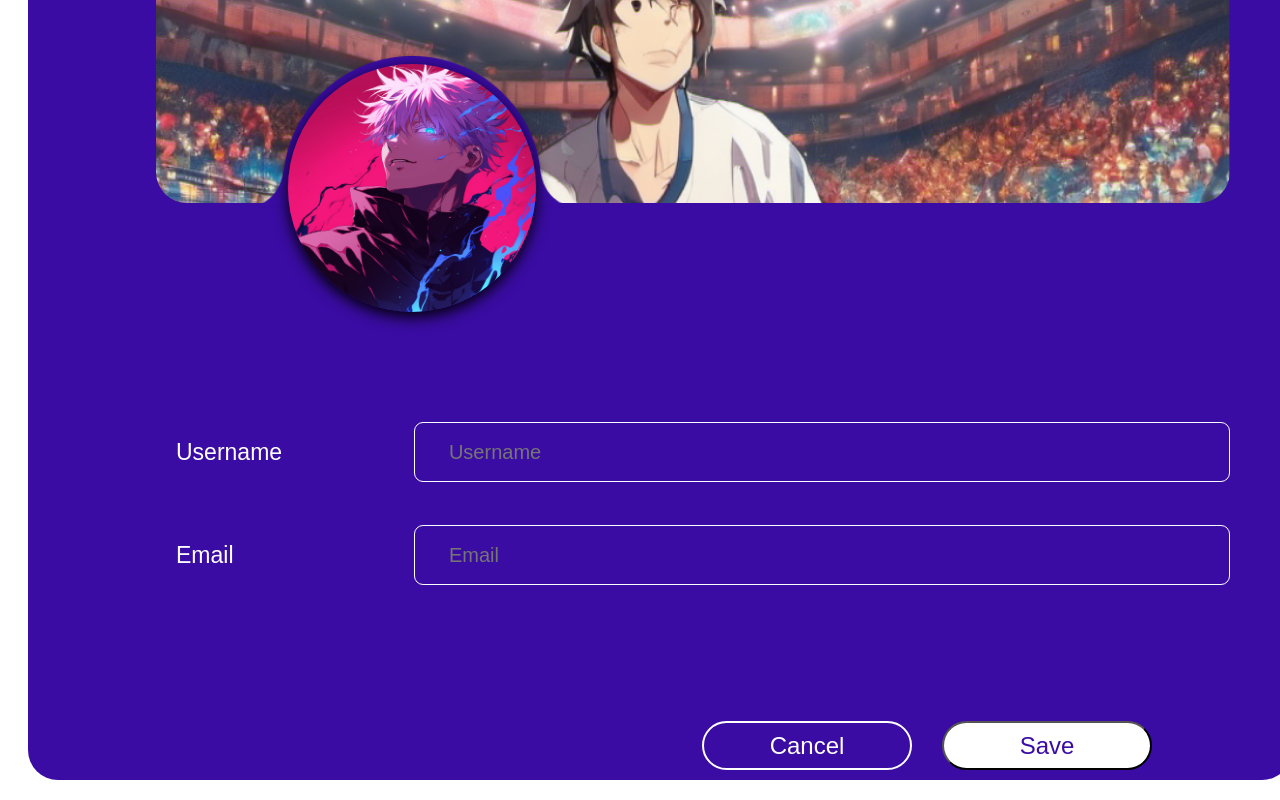
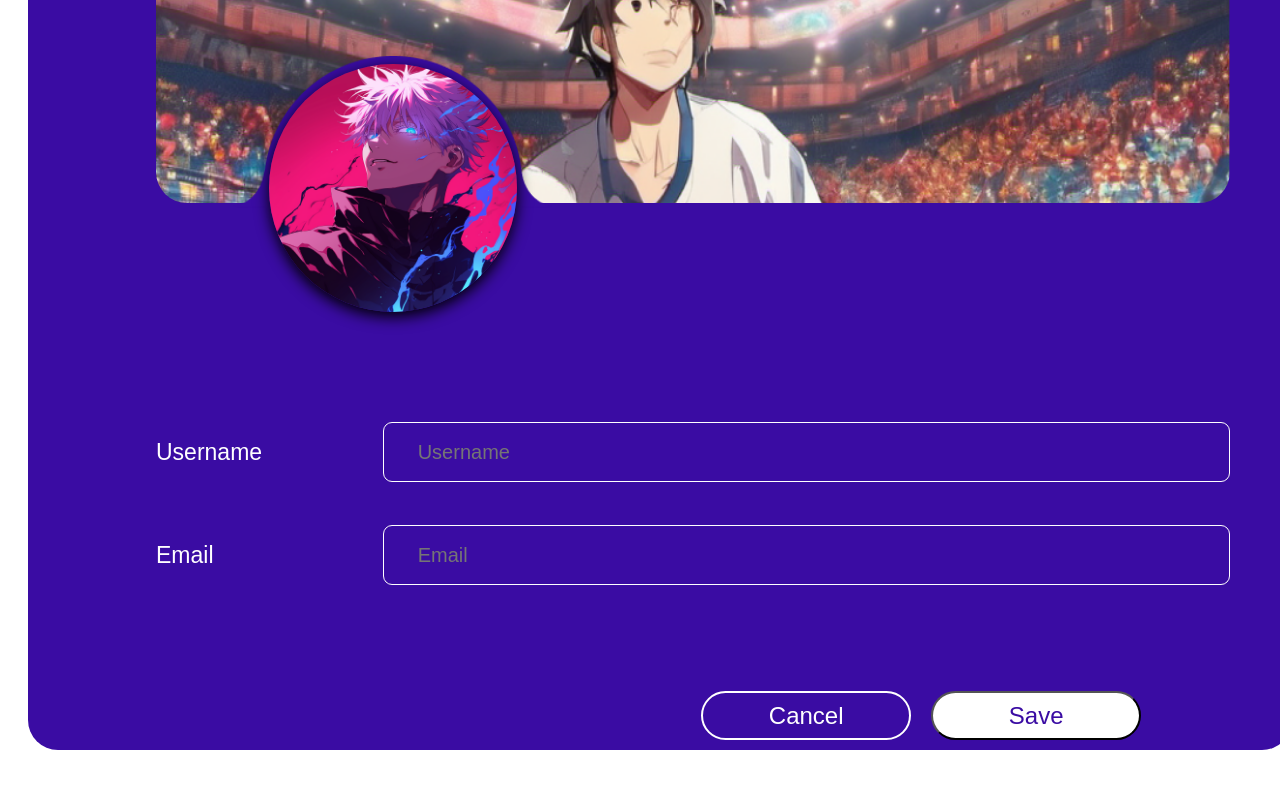
Before and after one commit to msbayman/ft_transcendence, a Next.js app in the folder front/: page /My_Profile/Settings_Page/Settings_Page in a window 1280 px wide. Shown: the part 442-1242 px from the top of the page. After the commit the page ends 1212 px from the top, so only its background shows below. Built offline with nearby package versions, Linux system fonts and the light colour scheme; a web font is replaced by a local one.

Commit message:
Settings Page: centring some divs in profile settings

```diff
--- a/front/src/pages/My_Profile/Settings_Page/Settings_Page.css
+++ b/front/src/pages/My_Profile/Settings_Page/Settings_Page.css
@@ -55,12 +55,17 @@ div h1 {
   font-family: "Alexandria", sans-serif;
   font-size: 30px;
   font-weight: normal;
+  gap: 10px;
+  width: 100%;
+  position: relative;
+}
+
+.child-btn
+{
+  margin-right: 11vw;
   display: flex;
   justify-content: end;
   align-items: flex-end;
-  gap: 10px;
-  margin-top: 30px;
-  margin-right: 130px;
 }
 
 .prfl {
@@ -339,10 +344,10 @@ span {
 }
 
 .params label {
+  padding: 0;
   width: 300px;
   text-align: start;
-  /* padding-left: 20px;
-  padding-right: 20px; */
+
 }
 
 .prf-pic {
@@ -372,7 +377,7 @@ span {
   width: 20rem;
   height: 20rem;
   top: 15.8rem;
-  left: 6rem;
+  left: 6vw;
   display: flex;
   justify-content: center; /* Center horizontally */
   padding-top: 0.5rem;
--- a/front/src/pages/My_Profile/Settings_Page/Settings_Page.tsx
+++ b/front/src/pages/My_Profile/Settings_Page/Settings_Page.tsx
@@ -1,52 +1,50 @@
-import { useState } from 'react'
-import './Settings_Page.css'
-import Security_box from './Security_box';
-import Profile_side from './Profile_side'
+import { useState } from "react";
+import "./Settings_Page.css";
+import Security_box from "./Security_box";
+import Profile_side from "./Profile_side";
 
 const Settings_Page = () => {
-  const [action, setAction] = useState('');
+  const [action, setAction] = useState("");
 
   const Profile = () => {
-    setAction(' active');
-	};
+    setAction(" active");
+  };
 
-	const Security = () => {
-    setAction('');
-	};
-
+  const Security = () => {
+    setAction("");
+  };
 
   return (
     <div className="wrapper">
       <h1>Settings</h1>
 
-
-      <div className='options'>
+      <div className="options">
         <div className={`abs${action}`} />
-        <div className='prfl'>
-          <a href="#" onClick={Security}>Profile</a>
+        <div className="prfl">
+          <a href="#" onClick={Security}>
+            Profile
+          </a>
         </div>
-        <div className='sec'>
-          <a href="#" onClick={Profile}>Security</a>
+        <div className="sec">
+          <a href="#" onClick={Profile}>
+            Security
+          </a>
         </div>
       </div>
 
-      <div className='content'>
+      <div className="content">
         <Profile_side />
         {/* <Security_box /> */}
       </div>
 
-
-      <div className='save-cancel'>
-        <div>
-          <button className='btn cancel'>Cancel</button>
-        </div>
-        <div>
-          <button className='btn save'>Save</button>
+      <div className="save-cancel">
+        <div className="child-btn">
+          <button className="btn cancel">Cancel</button>
+          <button className="btn save">Save</button>
         </div>
       </div>
+    </div>
+  );
+};
 
-    </div>
-  )
-}
-
-export default Settings_Page
+export default Settings_Page;
```
